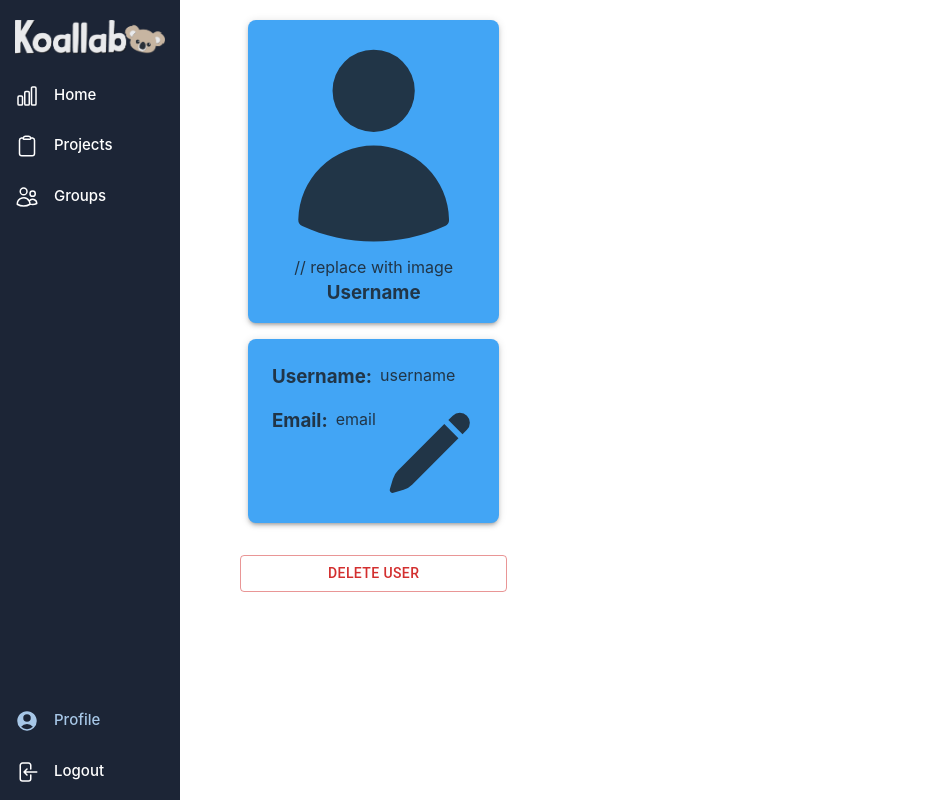
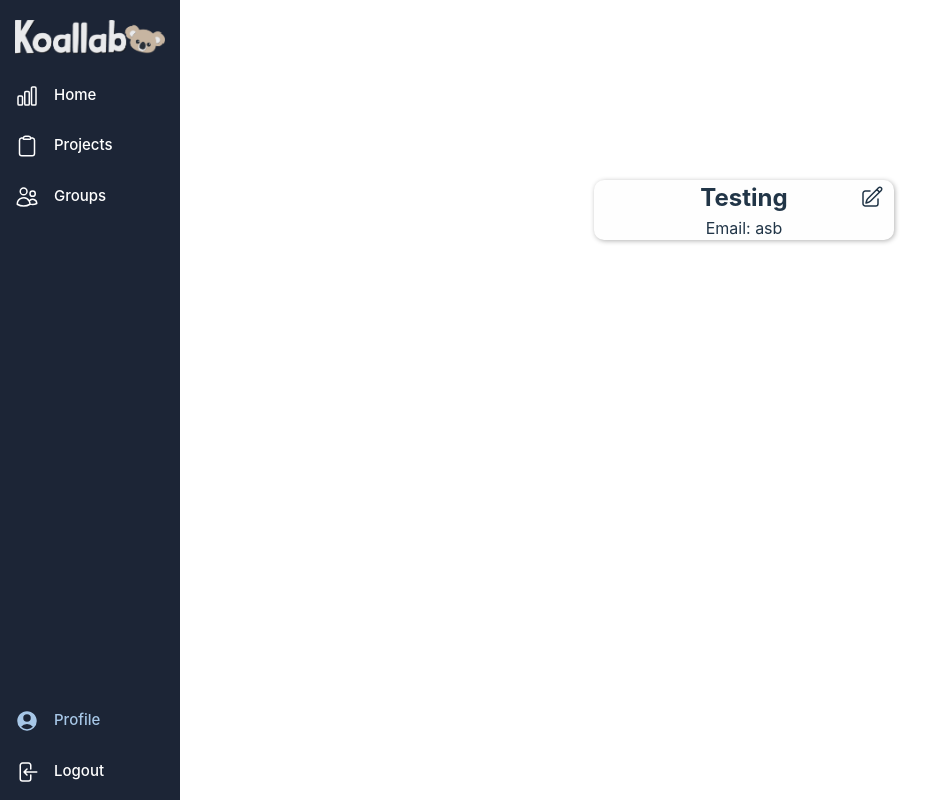
Before and after one commit to asin819/Koallab, a React (Vite) app in the folder koallab/: page /userProfile in a window 1280 px wide. Shown: the whole page, without its empty margins (0-945 px from the left). Built offline with nearby package versions, Linux system fonts and the light colour scheme.

Commit message:
Profile page logic

```diff
--- /dev/null
+++ b/koallab/src/frontend/components/UserProfileCard.jsx
@@ -0,0 +1,113 @@
+import { React, useState } from "react";
+import { Button, TextField, FormControl, InputLabel } from "@mui/material";
+import "./styles/UserProfileCard.css";
+import PencilSquareIcon from "@heroicons/react/24/outline/PencilSquareIcon";
+import IconButton from "@mui/material/IconButton";
+import OutlinedInput from "@mui/material/OutlinedInput";
+import InputAdornment from "@mui/material/InputAdornment";
+import EyeIcon from "@heroicons/react/24/outline/EyeIcon";
+import EyeSlashIcon from "@heroicons/react/24/outline/EyeSlashIcon";
+
+export const UserProfileCard = ({
+  UserImage,
+  UserName,
+  UserEmail,
+  UserPassword,
+}) => {
+  const [isEditing, setIsEditing] = useState(false);
+  const [email, setEmail] = useState(UserEmail)
+  const [pass, setPass] = useState(UserPassword)
+
+
+  const SaveData = () => {
+    setIsEditing(false);
+    console.log(email)
+    console.log(pass)
+  };
+
+  const [showPassword, setShowPassword] = useState(false);
+
+  const handleClickShowPassword = () => setShowPassword((show) => !show);
+
+  const handleMouseDownPassword = (event) => {
+    event.preventDefault();
+  };
+
+  const handleEmailChange = (e) => {
+    setEmail(e.target.value)
+  }
+
+  const handlePassChange = (e) => {
+    setPass(e.target.value)
+  }
+
+
+
+  return (
+    <div className="UserProfileCard_container">
+      <div className="UserProfileCard_details">
+        <img src={UserImage} alt="" />
+        <div className="UserProfileCard_titleDiv">
+          <h2 className="UserProfileCard_title">{UserName}</h2>
+          {isEditing && (
+            <Button
+              className="UserProfileCard_SaveButton"
+              onClick={() => SaveData()}
+            >
+              Save
+            </Button>
+          )}
+          {!isEditing && (
+            <div
+              className="UserProfileCard_EditButton"
+              onClick={() => setIsEditing(true)}
+            >
+              <PencilSquareIcon width={"24px"} />
+            </div>
+          )}
+        </div>
+        {!isEditing && <p>Email: {UserEmail}</p>}
+        {isEditing && (
+          <div className="UserProfileCard_editingDivs">
+            <p>Email</p>
+            <TextField
+              sx={{ m: 1, width: "25ch" }}
+
+              style={{ marginBottom: "20px" }}
+              defaultValue={UserEmail}
+            />
+            <p>Password</p>
+            <FormControl
+              sx={{ m: 1, width: "25ch" }}
+              variant="outlined"
+              style={{ marginBottom: "20px" }}
+
+            >
+              <OutlinedInput
+                type={showPassword ? "text" : "password"}
+                value={UserName}
+                endAdornment={
+                  <InputAdornment position="end">
+                    <IconButton
+                      aria-label="toggle password visibility"
+                      onClick={handleClickShowPassword}
+                      onMouseDown={handleMouseDownPassword}
+                      edge="end"
+                    >
+                      {showPassword ? (
+                        <EyeSlashIcon width={"20px"} color="#000" />
+                      ) : (
+                        <EyeIcon width={"20px"} color="#000" />
+                      )}
+                    </IconButton>
+                  </InputAdornment>
+                }
+
+              />
+            </FormControl>
+          </div>
+        )}
+      </div>
+    </div>
+  );
+};
--- a/koallab/src/frontend/components/styles/GroupHolder.css
+++ b/koallab/src/frontend/components/styles/GroupHolder.css
@@ -1,5 +1,6 @@
 .GroupHolder_container{
     display: flex;
+
 }
 
 .GroupHolder_projects{
--- /dev/null
+++ b/koallab/src/frontend/components/styles/UserProfileCard.css
@@ -0,0 +1,53 @@
+.UserProfileCard_container{
+    display: flex;
+    position: fixed;
+    margin-left: 5vw;
+    margin-top: 20vh;
+    width: 75vw;
+    justify-content: center;
+    align-items: center;
+    flex-direction: column;
+}
+
+
+.UserProfileCard_details{
+    max-width: 300px;
+    width: 30vw;
+    background-color: #fefefe;
+    display: flex;
+    justify-content: center;
+    align-items: center;
+    flex-direction: column;
+    box-shadow: 1px 1px 5px rgba(0, 0, 0, 0.3);
+    border-radius: 10px;
+}
+
+.UserProfileCard_titleDiv{
+    position: relative;
+}
+
+.UserProfileCard_title{
+    text-align: center;
+    justify-self: center;
+    flex-grow: 1;
+}
+
+.UserProfileCard_SaveButton{
+    position: absolute;
+    top: -35px;
+    left: 120px;
+
+}
+
+.UserProfileCard_EditButton{
+    position: absolute;
+    top: 5px;
+    left: 160px;
+}
+
+.UserProfileCard_editingDivs{
+    display: flex;
+    justify-content: center;
+    align-content: center;
+    flex-direction: column;
+}
--- a/koallab/src/frontend/pages/userProfile/UserProfile.jsx
+++ b/koallab/src/frontend/pages/userProfile/UserProfile.jsx
@@ -1,37 +1,63 @@
 import React from "react";
 import './UserProfile.css';
-import Container from "@mui/material/Container";
-import Box from "@mui/material/Box";
 import UserIcon from '@heroicons/react/24/solid/UserIcon';
 import { Button } from "@mui/material";
 import UserInfoCard from "../../components/userInfoCard";
 import IdentityCard from "../../components/IdentityCard";
+import { Box, Container, Stack, Typography, Unstable_Grid2 as Grid } from '@mui/material';
+
+import { UserProfileCard } from "../../components/UserProfileCard";
 
 const UserProfile = () => {
-return(
-<Container>
 
-    <IdentityCard/>
+    return (
+     <div>
+        <UserProfileCard UserName={'Testing'} UserEmail={'asb'}/>
+     </div>
+    )
 
-    <UserInfoCard/>
+// return(
 
-    <Box
-        sx={{
-          borderRadius: 2,
-          padding: 2,
-          marginTop: 2,
-          display: "flex",
-          flexDirection: "column",
+// <Box
+//       component="main"
+//       sx={{
+//         flexGrow: 1,
+//         py: 8
+//       }}
+//     >
+//       <Container maxWidth="lg">
+//         <Stack spacing={3}>
+//           <div>
+//             <Typography variant="h4">
+//               Account
+//             </Typography>
+//           </div>
+//           <div>
+//             <Grid
+//               container
+//               spacing={3}
+//             >
+//               <Grid
+//                 xs={12}
+//                 md={6}
+//                 lg={4}
+//               >
+//                 <UserProfileBasic />
+//               </Grid>
+//               <Grid
+//                 xs={12}
+//                 md={6}
+//                 lg={8}
+//               >
+//                 <UserProfileDetails />
+//               </Grid>
+//             </Grid>
+//           </div>
+//         </Stack>
+//       </Container>
+//     </Box>
 
-        }}
-    >
-        <Button variant="outlined" color="error">
-            Delete User
-        </Button>
-    </Box>
-
-</Container>
-)
+// )
 
 };
 
```
